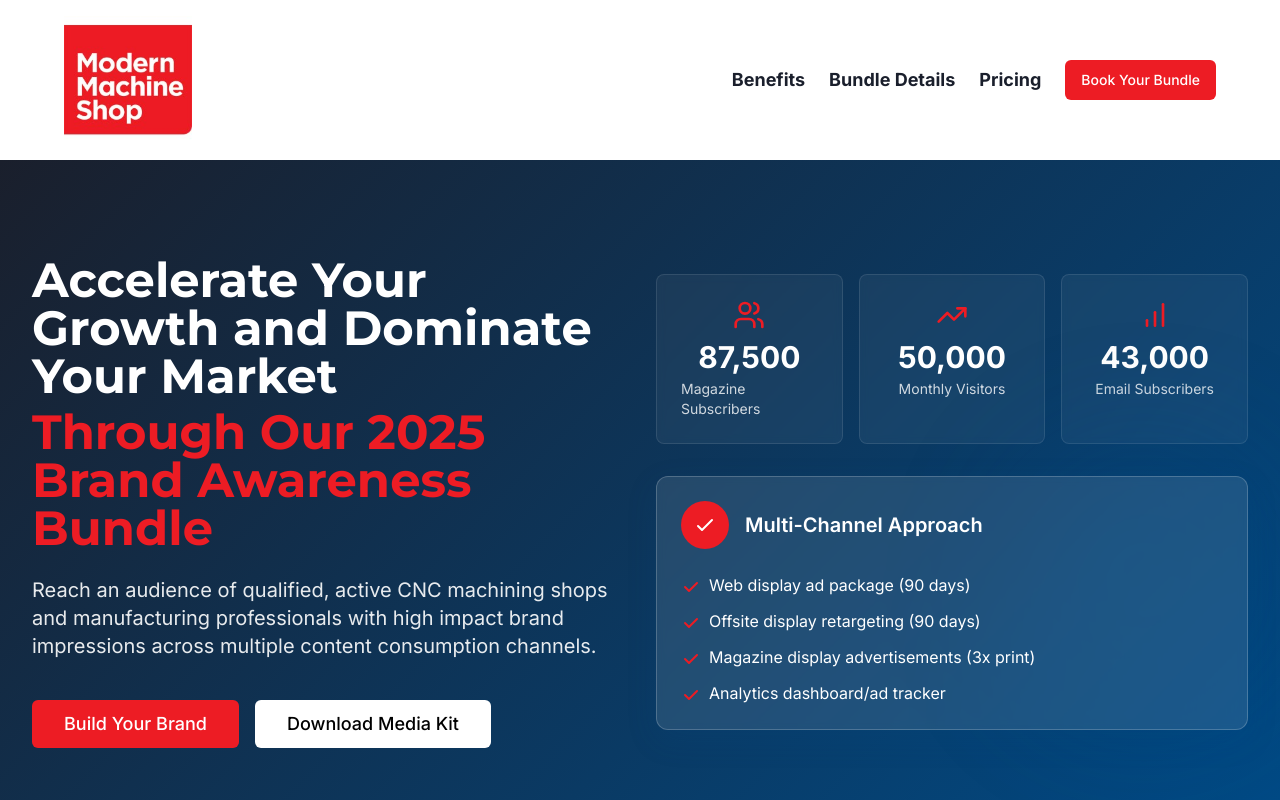
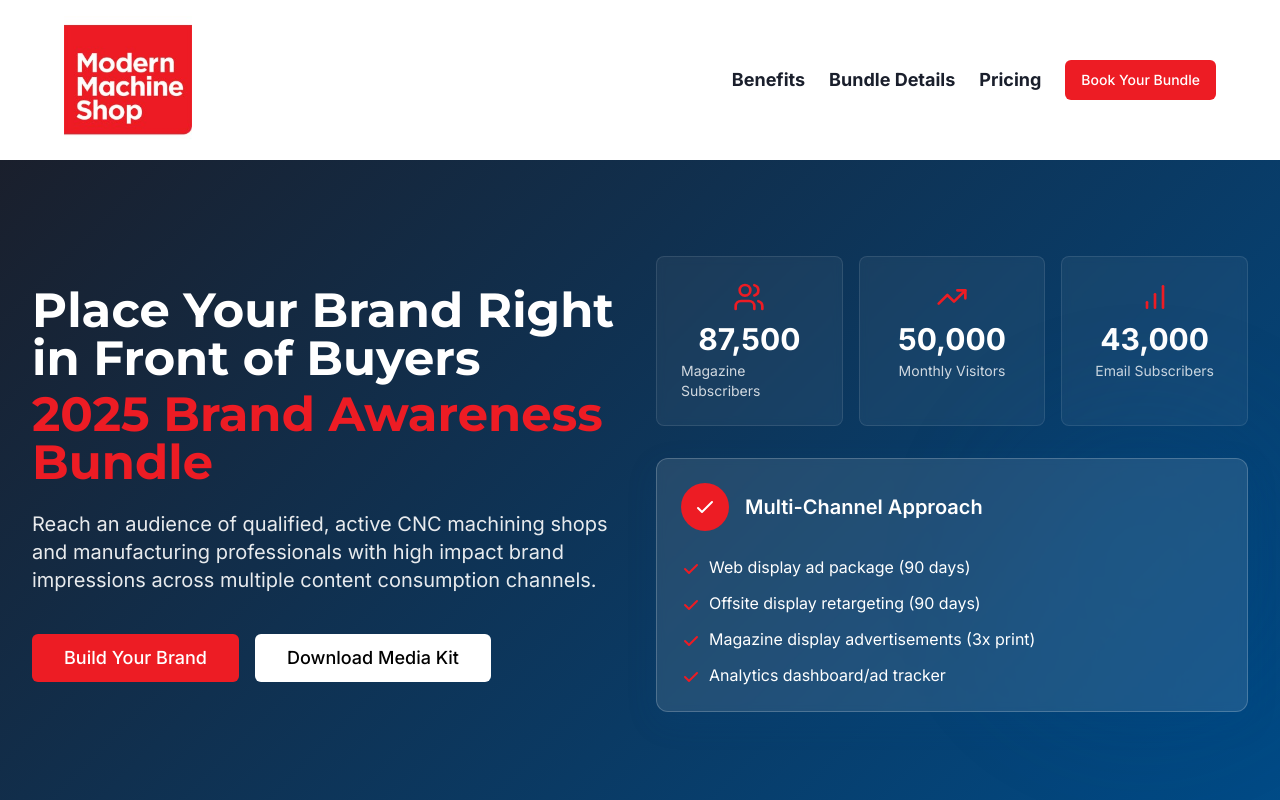
Before and after one commit to PGarder/mms-brand-bundle-lp, a React (Vite) app: page / in a window 1280 px wide. Shown: the top 800 px of the page. Built offline with nearby package versions, Linux system fonts and the light colour scheme.

Commit message:
Refactor HeroSection text
Update the text content within the HeroSection component.

```diff
--- a/src/components/HeroSection.tsx
+++ b/src/components/HeroSection.tsx
@@ -41,8 +41,8 @@ const HeroSection = () => {
         <div className="grid md:grid-cols-2 gap-8 items-center">
           <div className="space-y-6 animate-fade-in">
             <h1 className="font-heading text-3xl md:text-5xl font-bold leading-tight">
-              Accelerate Your Growth and Dominate Your Market
-              <span className="block text-mms-red mt-2">Through Our 2025 Brand Awareness Bundle</span>
+              Place Your Brand Right in Front of Buyers
+              <span className="block text-mms-red mt-2">2025 Brand Awareness Bundle</span>
             </h1>
             <p className="text-lg md:text-xl opacity-90">
               Reach an audience of qualified, active CNC machining shops and manufacturing professionals with high impact brand impressions across multiple content consumption channels.
```
